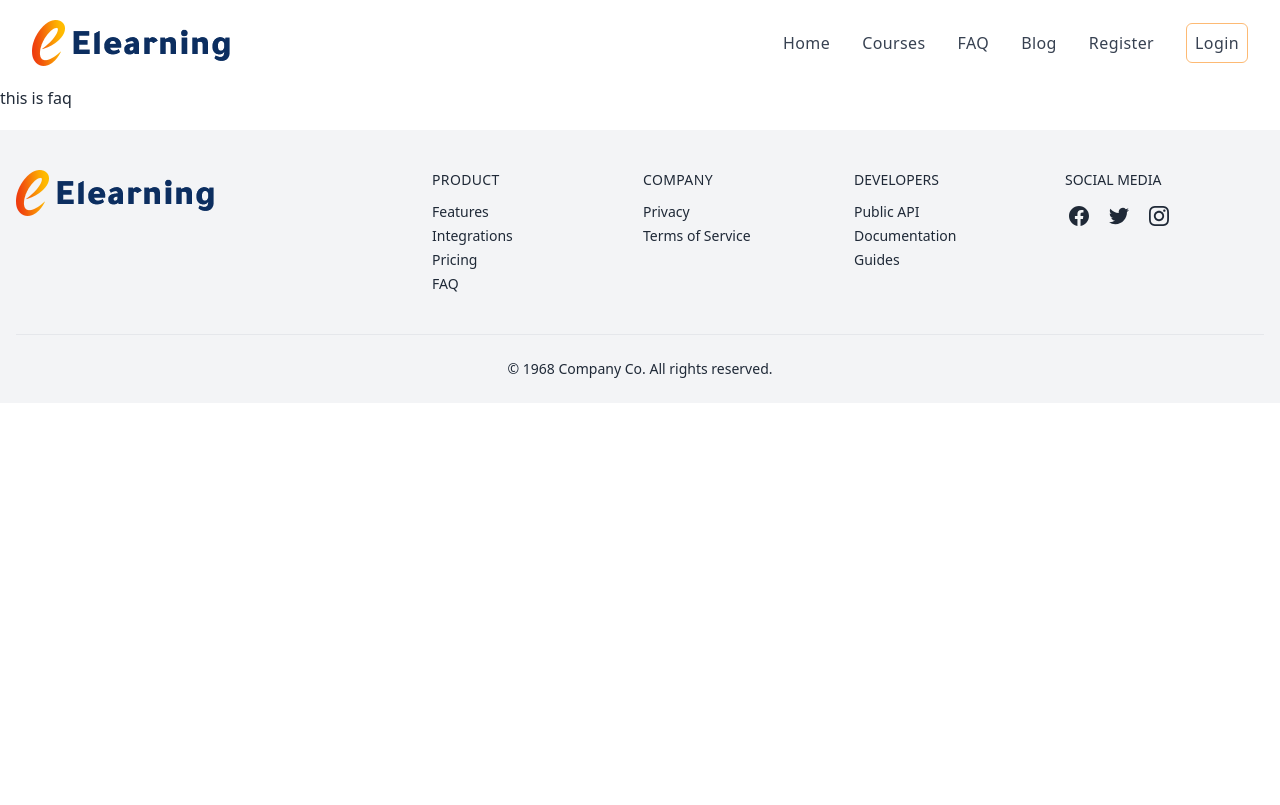
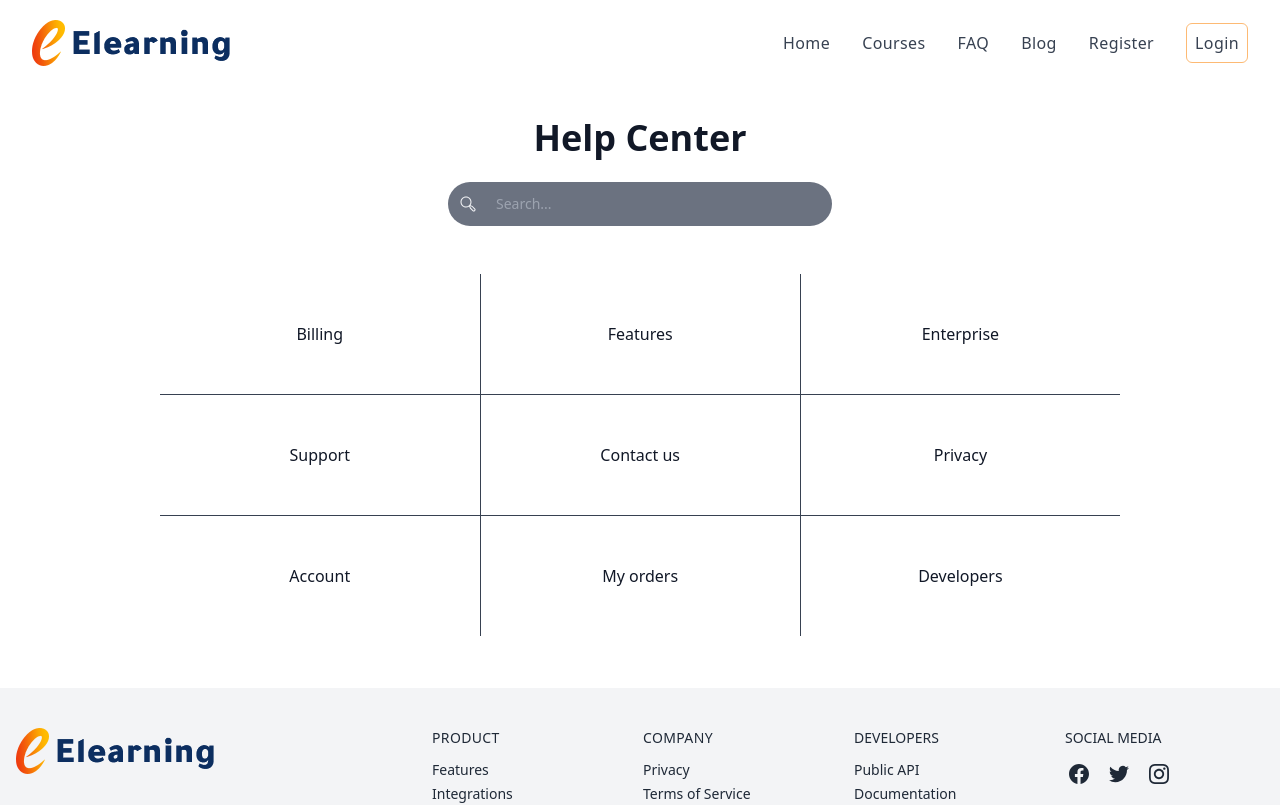
Before and after one commit to Iambijoy656/E-Learning-client-site, a React (Create React App) app: page /faq in a window 1280 px wide. Shown: the top 805 px of the page. Built offline with nearby package versions, Linux system fonts and the light colour scheme; no server answers.

Commit message:
error page added

```diff
--- a/src/components/Category/Category.js
+++ b/src/components/Category/Category.js
@@ -4,7 +4,7 @@ import CourseCard from '../CourseCard/CourseCard';
 
 const Category = () => {
     const category_Course = useLoaderData();
-    console.log(category_Course)
+    // console.log(category_Course)
     return (
         <div className='w-9/12 mx-auto'>
             <h2 className='text-xl text-center my-3 mb-5 text-violet-700'>This is category has course: {category_Course.length} </h2>
--- /dev/null
+++ b/src/components/Checkout/Checkout.js
@@ -0,0 +1,29 @@
+import React, { useContext } from 'react';
+import { toast } from 'react-toastify';
+import { AuthContext } from '../../context/AuthProvider/AuthProvider';
+
+const Checkout = () => {
+    const { user } = useContext(AuthContext)
+    console.log(user)
+
+    const handleCheckOut = () => {
+        toast.success('Successfully Checkout')
+    }
+
+
+
+    return (
+        <div className='w-9/12 mx-auto'>
+            <h2 className='text-2xl text-violet-900 font-medium text-center my-5'>CheckOut Page</h2>
+
+            <div className='text-xl mb-3'>
+                <h4 >User Name: {user?.displayName}</h4>
+                <h2>Email: {user.email}</h2>
+            </div>
+            <button onClick={handleCheckOut} className="btn btn-outline btn-warning">Confirm CheckOut</button>
+
+        </div>
+    );
+};
+
+export default Checkout;
--- a/src/components/Course/Course.js
+++ b/src/components/Course/Course.js
@@ -1,13 +1,12 @@
-import React, { useContext } from 'react';
+
 import { Link, useLoaderData } from 'react-router-dom';
-import { AuthContext } from '../../context/AuthProvider/AuthProvider';
+
 
 
 const Course = () => {
-    const { user } = useContext(AuthContext)
 
     const course = useLoaderData();
-    console.log(course);
+    // console.log(course);
 
     const { course_name, details, modules, picture, tutor, price } = course
 
@@ -30,16 +29,12 @@ const Course = () => {
             </div>
             <div className="flex flex-wrap justify-between">
                 <div className="space-x-2">
-                    {
-                        user?.uid ?
-                            <button aria-label="Share this post" type="button" className="p-2  text-center bg-orange-500 rounded-lg">
-                                Get Premium Access
-                            </button>
-                            :
-                            <>
+                    <Link to='/checkout'>
+                        <button aria-label="Share this post" type="button" className="p-2  text-center bg-orange-500 rounded-lg">
+                            Get Premium Access
+                        </button>
+                    </Link>
 
-                            </>
-                    }
                 </div>
                 <div className="flex space-x-2 text-sm text-violet-900">
                     <button type="button" className="flex items-center p-2 px-4 space-x-1.5  bg-orange-500 rounded-lg">
--- a/src/components/CourseCard/CourseCard.js
+++ b/src/components/CourseCard/CourseCard.js
@@ -2,7 +2,7 @@ import React from 'react';
 import { Link } from 'react-router-dom';
 
 const CourseCard = ({ course }) => {
-    console.log(course)
+    // console.log(course)
     const { id, module, course_name, picture, tutor, price, details } = course;
 
     return (
--- /dev/null
+++ b/src/components/ErrorPage/ErrorPage.js
@@ -0,0 +1,56 @@
+import React from 'react'
+import { Link, useRouteError } from 'react-router-dom'
+
+const ErrorPage = () => {
+  const error = useRouteError();
+
+
+  return (
+    <section className='flex items-center h-screen p-16 bg-gray-100 text-gray-900'>
+      <div className='container flex flex-col items-center justify-center px-5 mx-auto my-8'>
+        <svg
+          xmlns='http://www.w3.org/2000/svg'
+          viewBox='0 0 512 512'
+          className='w-40 h-40 text-gray-600'
+        >
+          <path
+            fill='currentColor'
+            d='M256,16C123.452,16,16,123.452,16,256S123.452,496,256,496,496,388.548,496,256,388.548,16,256,16ZM403.078,403.078a207.253,207.253,0,1,1,44.589-66.125A207.332,207.332,0,0,1,403.078,403.078Z'
+          ></path>
+          <rect
+            width='176'
+            height='32'
+            x='168'
+            y='320'
+            fill='currentColor'
+          ></rect>
+          <polygon
+            fill='currentColor'
+            points='210.63 228.042 186.588 206.671 207.958 182.63 184.042 161.37 162.671 185.412 138.63 164.042 117.37 187.958 141.412 209.329 120.042 233.37 143.958 254.63 165.329 230.588 189.37 251.958 210.63 228.042'
+          ></polygon>
+          <polygon
+            fill='currentColor'
+            points='383.958 182.63 360.042 161.37 338.671 185.412 314.63 164.042 293.37 187.958 317.412 209.329 296.042 233.37 319.958 254.63 341.329 230.588 365.37 251.958 386.63 228.042 362.588 206.671 383.958 182.63'
+          ></polygon>
+        </svg>
+        <div className='max-w-md text-center'>
+          <h2 className='mb-8 font-extrabold text-9xl text-gray-600'>
+            <span className='sr-only'>Error</span>{error?.status
+            }
+          </h2>
+          <p className='text-2xl font-semibold md:text-3xl mb-8'>
+            {error?.statusText}
+          </p>
+          <Link
+            to='/'
+            className='px-8 py-3 font-semibold rounded bg-cyan-200 text-gray-900'
+          >
+            Back to homepage
+          </Link>
+        </div>
+      </div>
+    </section>
+  )
+}
+
+export default ErrorPage
--- a/src/components/Faq/Faq.js
+++ b/src/components/Faq/Faq.js
@@ -1,10 +1,40 @@
 import React from 'react';
+import { Link } from 'react-router-dom';
 
 const Faq = () => {
     return (
-        <div>
-            <h2>this is faq</h2>
-        </div>
+        <section className="bg-white text-gray-900">
+            <div className="container flex flex-col items-center p-4 mx-auto md:p-8">
+                <h1 className="text-3xl font-bold leading-none text-center sm:text-4xl">Help Center</h1>
+                <div className="relative mt-6 mb-12">
+                    <span className="absolute inset-y-0 flex items-center pl-2 mx-auto">
+                        <button type="submit" title="Search" className="p-1 focus:outline-none focus:ring">
+                            <svg fill="currentColor" viewBox="0 0 512 512" className="w-4 h-4 text-gray-100">
+                                <path d="M479.6,399.716l-81.084-81.084-62.368-25.767A175.014,175.014,0,0,0,368,192c0-97.047-78.953-176-176-176S16,94.953,16,192,94.953,368,192,368a175.034,175.034,0,0,0,101.619-32.377l25.7,62.2L400.4,478.911a56,56,0,1,0,79.2-79.195ZM48,192c0-79.4,64.6-144,144-144s144,64.6,144,144S271.4,336,192,336,48,271.4,48,192ZM456.971,456.284a24.028,24.028,0,0,1-33.942,0l-76.572-76.572-23.894-57.835L380.4,345.771l76.573,76.572A24.028,24.028,0,0,1,456.971,456.284Z"></path>
+                            </svg>
+                        </button>
+                    </span>
+                    <input type="search" name="Search" placeholder="Search..." className="w-full py-3 pl-12 text-sm rounded-full sm:w-96 focus:outline-none bg-gray-500 text-gray-100 focus:bg-gray-500" />
+                </div>
+                <div className="flex flex-col w-full divide-y sm:flex-row sm:divide-y-0 sm:divide-x sm:px-8 lg:px-12 xl:px-32 divide-gray-700">
+                    <div className="flex flex-col w-full divide-y divide-gray-700">
+                        <Link rel="noopener noreferrer" to="#" className="flex items-center justify-center p-4 sm:py-8 lg:py-12">Billing</Link>
+                        <Link rel="noopener noreferrer" to="#" className="flex items-center justify-center p-4 sm:py-8 lg:py-12">Support</Link>
+                        <Link rel="noopener noreferrer" to="#" className="flex items-center justify-center p-4 sm:py-8 lg:py-12">Account</Link>
+                    </div>
+                    <div className="flex flex-col w-full divide-y divide-gray-700">
+                        <Link rel="noopener noreferrer" to="#" className="flex items-center justify-center p-4 sm:py-8 lg:py-12">Features</Link>
+                        <Link rel="noopener noreferrer" to="#" className="flex items-center justify-center p-4 sm:py-8 lg:py-12">Contact us</Link>
+                        <Link rel="noopener noreferrer" to="#" className="flex items-center justify-center p-4 sm:py-8 lg:py-12">My orders</Link>
+                    </div>
+                    <div className="hidden w-full divide-y sm:flex-col sm:flex divide-gray-700">
+                        <Link rel="noopener noreferrer" to="#" className="flex items-center justify-center p-4 sm:py-8 lg:py-12">Enterprise</Link>
+                        <Link rel="noopener noreferrer" to="#" className="flex items-center justify-center p-4 sm:py-8 lg:py-12">Privacy</Link>
+                        <Link rel="noopener noreferrer" to="#" className="flex items-center justify-center p-4 sm:py-8 lg:py-12">Developers</Link>
+                    </div>
+                </div>
+            </div>
+        </section>
     );
 };
 
--- a/src/context/AuthProvider/AuthProvider.js
+++ b/src/context/AuthProvider/AuthProvider.js
@@ -46,11 +46,13 @@ const AuthProvider = ({ children }) => {
 
     // update profile
     const updateUserProfile = (profile) => {
+        setLoading(true)
         return updateProfile(auth.currentUser, profile)
     }
 
     // verify email
     const verifyEmail = () => {
+        setLoading(true)
         return sendEmailVerification(auth.currentUser)
     }
 
--- a/src/routes/PrivateRoute/PrivateRoute.js
+++ b/src/routes/PrivateRoute/PrivateRoute.js
@@ -8,7 +8,7 @@ const PrivateRoute = ({ children }) => {
     const location = useLocation();
 
     if (loading) {
-        return <div>Loading......</div>
+        return <div className="w-16 h-16 border-4 border-dashed rounded-full animate-spin dark:border-violet-900 mx-auto "></div>
     }
 
 
--- a/src/routes/Routes.js
+++ b/src/routes/Routes.js
@@ -1,6 +1,8 @@
 import { createBrowserRouter } from "react-router-dom";
+import ErrorPage from "../components/ErrorPage/ErrorPage";
 import Blog from "../components/Blog/Blog";
 import Category from "../components/Category/Category";
+import Checkout from "../components/Checkout/Checkout";
 import Course from "../components/Course/Course";
 import CoursePage from "../components/CoursePage/CoursePage";
 import Faq from "../components/Faq/Faq";
@@ -14,6 +16,7 @@ export const routes = createBrowserRouter([
     {
         path: '/',
         element: <Main></Main>,
+        errorElement: <ErrorPage></ErrorPage>,
 
         children: [
             {
@@ -31,7 +34,7 @@ export const routes = createBrowserRouter([
 
             {
                 path: '/blog',
-                element: <PrivateRoute><Blog></Blog></PrivateRoute>
+                element: <Blog></Blog>
             },
             {
                 path: '/register',
@@ -57,6 +60,11 @@ export const routes = createBrowserRouter([
                 element: <Course></Course>,
                 loader: ({ params }) => fetch(`http://localhost:5000/allCourse/${params.id}`)
             },
+            {
+                path: '/checkout',
+                element: <PrivateRoute><Checkout></Checkout></PrivateRoute>,
+
+            },
 
         ]
     },
```
Also changed, not shown: src/components/Blog/Blog.js (+9 -9 lines).
